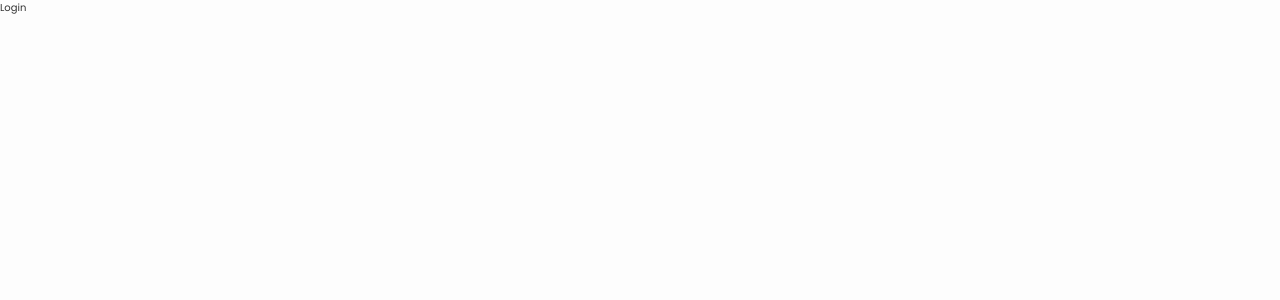
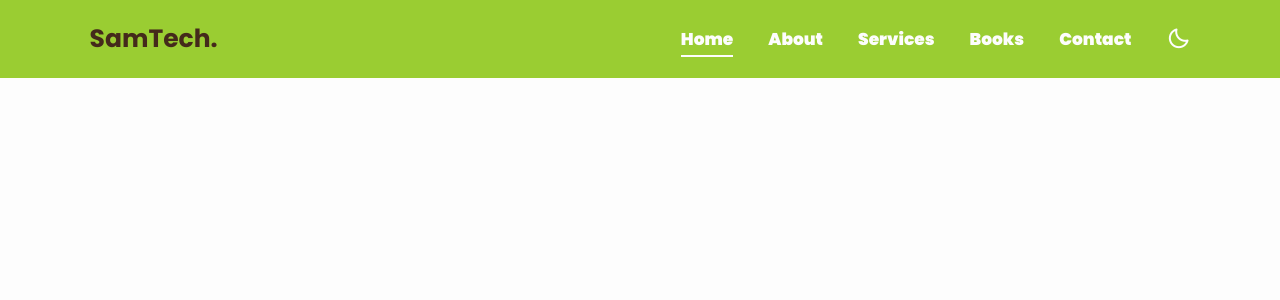
Before and after one commit to SamTech-Africa/library_management_system_frontend, a React (Create React App) app: page /login in a window 1280 px wide. Shown: the top 300 px of the page. Built offline with nearby package versions, Linux system fonts and the light colour scheme.

Commit message:
Login Component in progress...

```diff
--- a/src/container/pages/components/auth/Login.jsx
+++ b/src/container/pages/components/auth/Login.jsx
@@ -1,8 +1,52 @@
-import React from 'react'
+import React,{useState, useEffect} from 'react';
+import { Link } from 'react-router-dom';
+
+import '../../styles/auth/Login.css';
 
 const Login = () => {
+  const [isSticky, setIsSticky] = useState(false);
+  const [darkMode, setDarkMode] = useState(false);
+
+  useEffect(() => {
+    const handleScroll = () => {
+      setIsSticky(window.scrollY > 100);
+    };
+
+    window.addEventListener('scroll', handleScroll);
+
+    return () => {
+      window.removeEventListener('scroll', handleScroll);
+    };
+  }, []);
+
+
+  const handleDarkModeToggle = () => {
+    setDarkMode(!darkMode);
+    document.body.classList.toggle('dark-icon');
+  }
+
+
+
+
   return (
-    <div>Login</div>
+    <header className={`header ${isSticky ? 'sticky' : ''}`}>
+     <Link to='/#' className='logo'>SamTech.</Link>
+        <nav className={`navbar ${isSticky ? 'sticky' : ''}`}>
+            {/* eslint-disable-next-line jsx-a11y/anchor-is-valid */}
+            <a href='#home' className='active'>Home</a>
+            {/* eslint-disable-next-line jsx-a11y/anchor-is-valid */}
+            <a href='#about'>About</a>
+            {/* eslint-disable-next-line jsx-a11y/anchor-is-valid */}
+            <a href='#services'>Services</a>
+            {/* eslint-disable-next-line jsx-a11y/anchor-is-valid */}
+            <a href='#books'>Books</a>
+            {/* eslint-disable-next-line jsx-a11y/anchor-is-valid */}
+            <a href='#contact'>Contact</a>
+      </nav>
+      <div className={`bx ${darkMode ? 'bx-sun' : 'bx-moon'}`} id='darkMode-icon' onClick={handleDarkModeToggle}></div>
+
+    </header>
+
   )
 }
 
--- /dev/null
+++ b/src/container/pages/styles/auth/Login.css
@@ -0,0 +1,77 @@
+
+.dark-icon {
+    --bg-color: #9c7335;
+    --text-color: #fdfdfd;
+    --shadow-color: rgba(0, 0, 0, .7);
+}
+
+.header {
+    position: fixed;
+    top: 0;
+    left: 0;
+    width: 100%;
+    padding: 2rem 7%;
+    background: yellowgreen;
+    /* background: transparent; */
+    display: flex;
+    align-items: center;
+    z-index: 100;
+    transition: .5s;
+}
+
+.header.sticky {
+    background: var(--bg-color);
+    box-shadow: 0 .1rem 1rem var(--shadow-color);
+}
+
+.logo {
+    font-size: 2.5rem;
+    color: var(--main-color);
+    font-weight: 700;
+    cursor: default;
+    margin-right: auto;
+}
+
+.navbar a {
+    position: relative;
+    font-size: 1.7rem;
+    color: var(--white-color);
+    font-weight: 900;
+    margin-right: 3.5rem;
+}
+
+.header.sticky .navbar a {
+    color: var(--text-color);
+}
+
+.header.sticky .navbar a.active {
+    color: var(--main-color);
+}
+
+
+.navbar a.active::before {
+    content: '';
+    position: absolute;
+    left: 0;
+    bottom: -6px;
+    width: 100%;
+    height: .2rem;
+    background: var(--white-color);
+
+}
+
+.header.sticky .navbar a::before {
+    background: var(--main-color);
+    opacity: .7;
+}
+
+#darkMode-icon {
+    font-size: 2.4rem;
+    color: var(--white-color);
+    cursor: pointer;
+}
+
+.header.sticky #darkMode-icon {
+    color: var(--text-color);
+    opacity: .9;
+}
```
